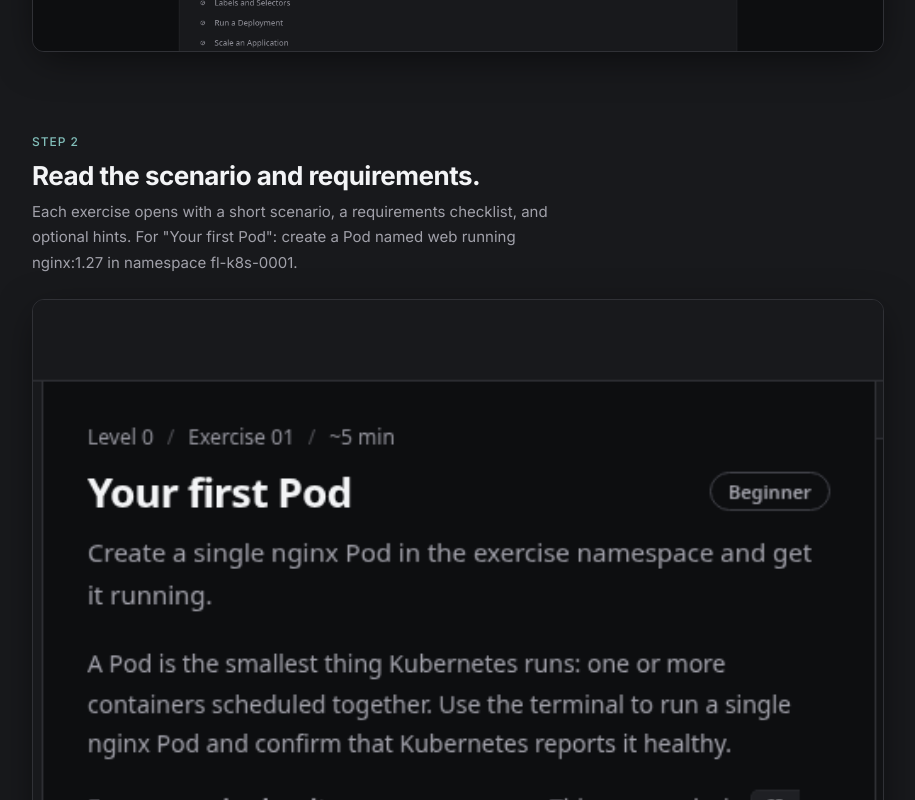
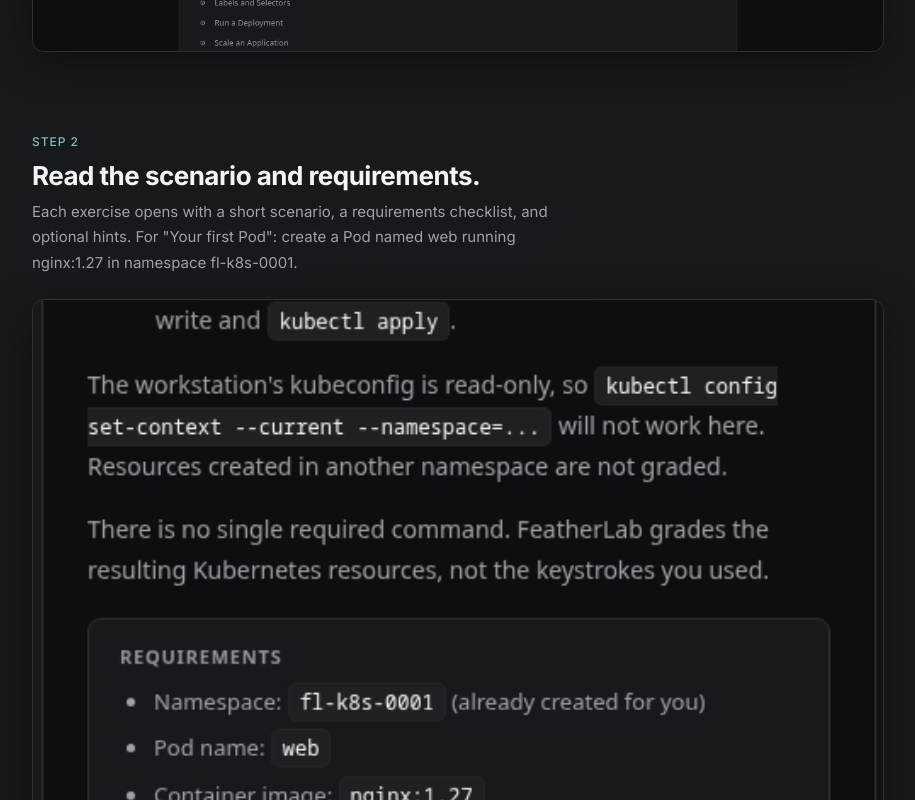
Before and after one commit to karuifeather/featherlab, a Vue app in the folder website/: page / in a window 1280 px wide. Shown: the part 2148-2948 px from the top of the page, without its empty margins (306-1221 px from the left). Built offline with nearby package versions, Linux system fonts and the light colour scheme.

Commit message:
fix website: stage 2 crop to requirements zone (500/360, margin-top -84%)

```diff
--- a/website/src/components/InsideLabSection.vue
+++ b/website/src/components/InsideLabSection.vue
@@ -346,7 +346,7 @@ import type { ComponentPublicInstance } from "vue";
 
 .stage-crop-center {
   overflow: hidden;
-  aspect-ratio: 500 / 780;
+  aspect-ratio: 500 / 360;
 
   .stage-screenshot {
     max-width: none;
@@ -355,6 +355,7 @@ import type { ComponentPublicInstance } from "vue";
     aspect-ratio: auto;
     object-fit: fill;
     margin-left: -46%;
+    margin-top: -84%;
   }
 }
 
```
